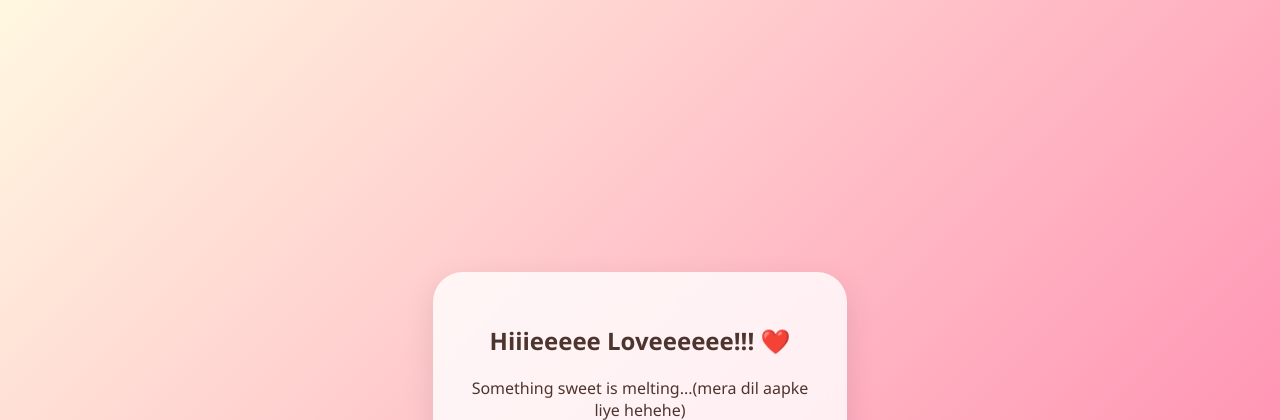
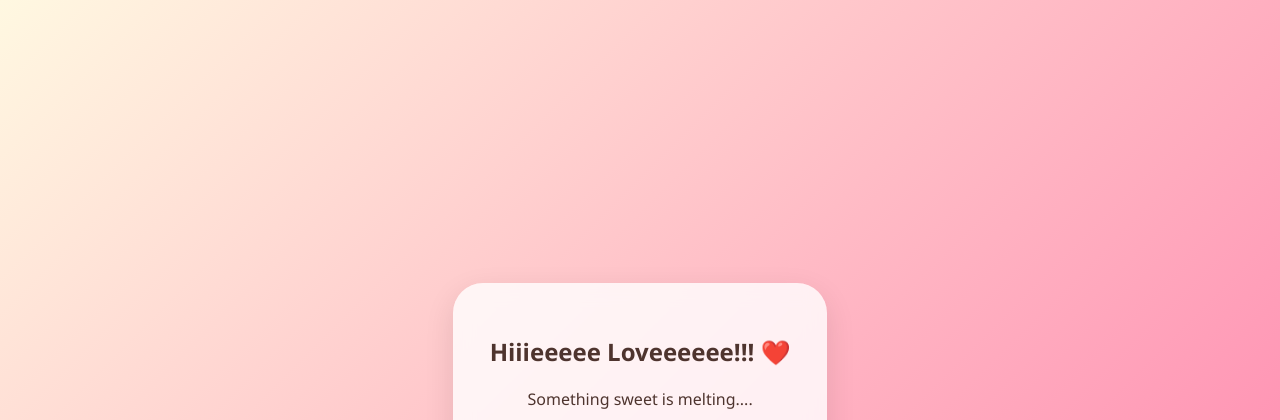
Before and after one commit to nightlysloth/chocolate-day, a plain HTML site: page index.html in a window 1280 px wide. Shown: the top 420 px of the page. Drawn offline with Linux system fonts and the light colour scheme.

Commit message:
Update index.html

```diff
--- a/index.html
+++ b/index.html
@@ -12,7 +12,7 @@
     <section id="hero" class="active">
         <div class="glass-card">
             <h1>Hiiieeeee Loveeeeee!!! ❤️</h1>
-            <p>Something sweet is melting...(mera dil aapke liye hehehe)</p>
+            <p>Something sweet is melting....</p>
             <div id="timer">00:00:00:00</div>
             <button id="start-btn" class="hidden" onclick="nextSection('story-1')">Open Your Surprise 🎁</button>
         </div>
```
